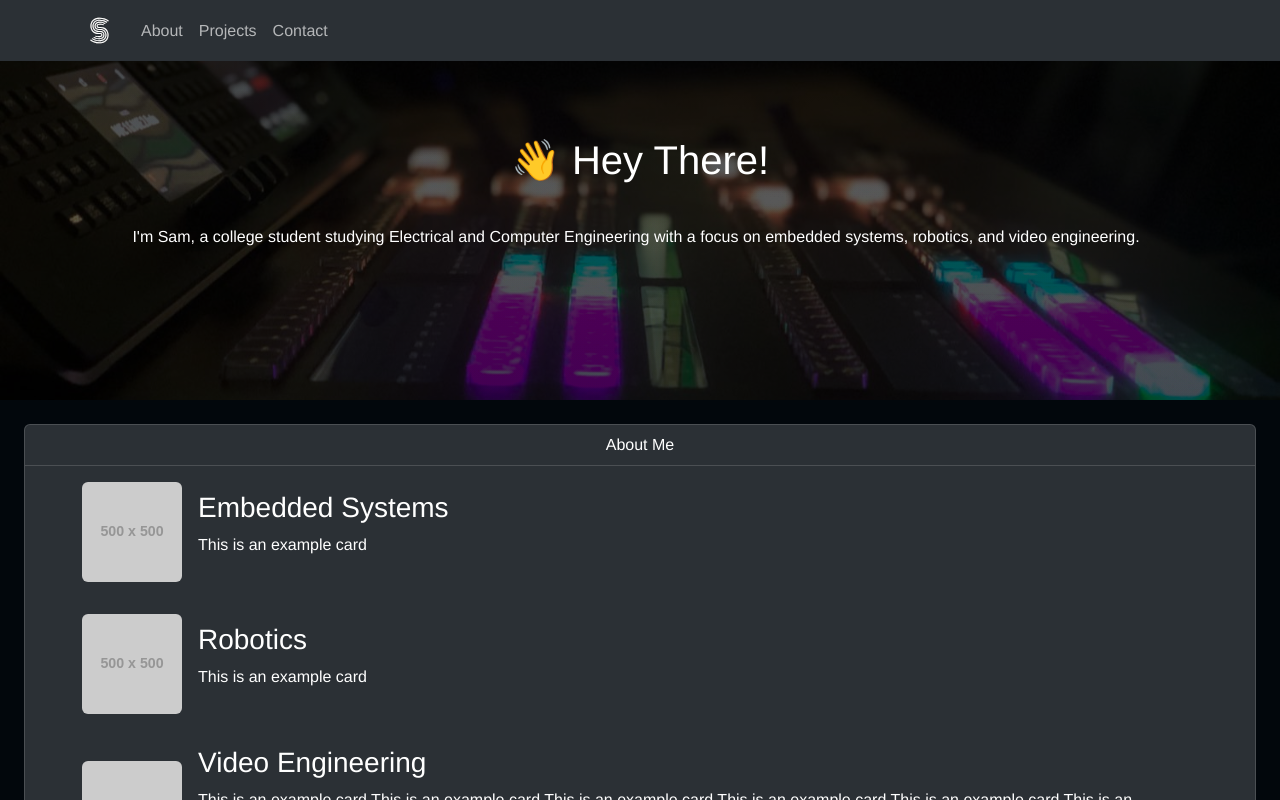
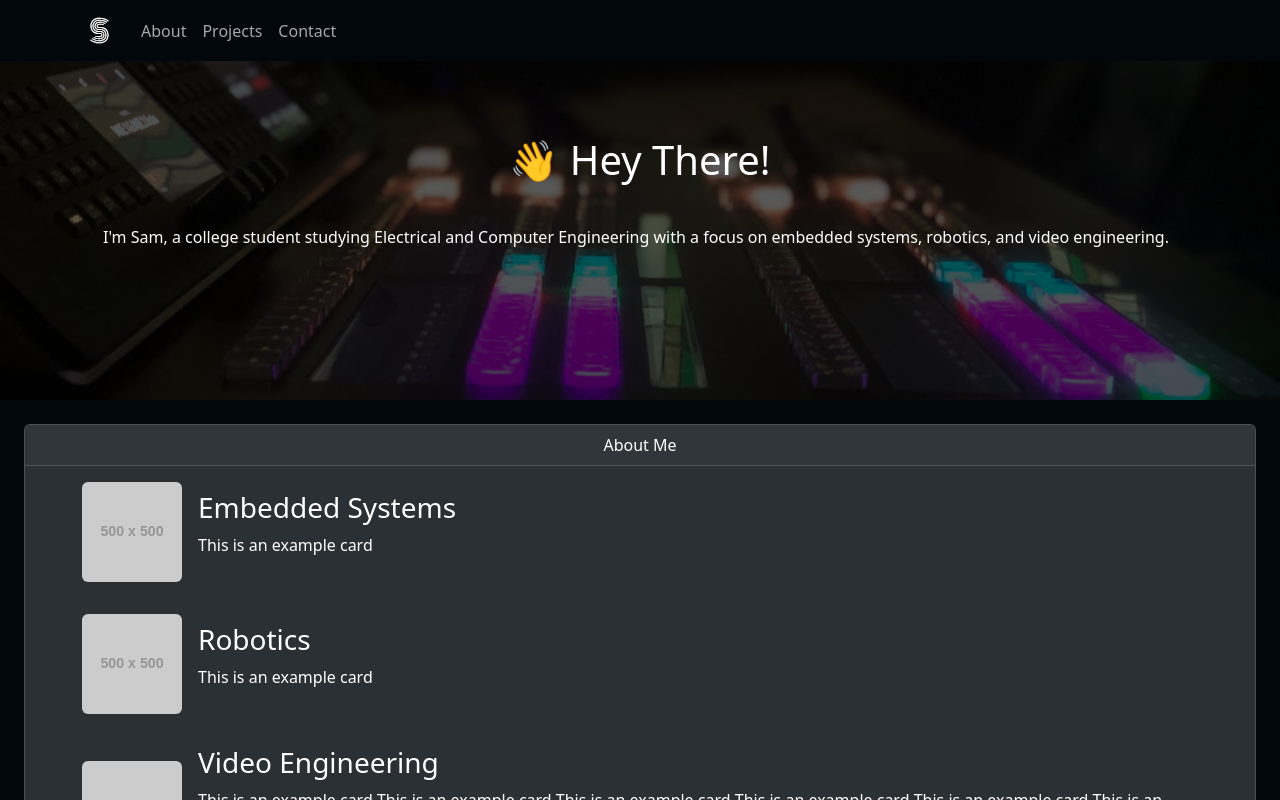
Before and after one commit to Saamstep/site, a React (Vite) app: page / in a window 1280 px wide. Shown: the top 800 px of the page. Built offline with nearby package versions, Linux system fonts and the light colour scheme.

Commit message:
basic styling works with scss

```diff
--- a/package.json
+++ b/package.json
@@ -34,6 +34,6 @@
     "sass-embedded": "^1.78.0",
     "typescript": "^5.5.3",
     "typescript-eslint": "^8.0.1",
-    "vite": "^5.4.1"
+    "vite": "^5.4.5"
   }
 }
--- a/src/assets/scss/_content.scss
+++ /dev/null
@@ -1,24 +0,0 @@
-@import 'variables';
-
-body {
-    font-family: $font-primary;
-}
-
-[data-bs-theme="dark"] {
-    --bs-body-color: #{($white)};
-    --bs-body-color-rgb: #{to-rgb($white)};
-    --bs-body-bg: #{($dark)};
-    --bs-body-bg-rgb: #{to-rgb($dark)};
-    --bs-tertiary: #{$blue-600};
-
-    .btn-primary {
-        --bs-btn-bg: #{mix($grey, $blue-400, .5 * 1%)};
-        --bs-btn-border-color: #{rgba($white, .25 * 1%)};
-        --bs-btn-hover-bg: #{darken(mix($grey, $blue-400, .5 * 1%), 5%)};
-        --bs-btn-hover-border-color: #{rgba($white, .25)};
-        --bs-btn-active-bg: #{darken(mix($grey, $blue-400, .5 * 1%), 10%)};
-        --bs-btn-active-border-color: #{rgba($white, .5 * 1%)};
-        --bs-btn-focus-border-color: #{rgba($white, .5 * 1%)};
-        --bs-btn-focus-box-shadow: 0 0 0 .25rem rgba(255, 255, 255, .2 * 1%);
-      }
-}
--- a/src/assets/scss/_variables.scss
+++ /dev/null
@@ -1,21 +0,0 @@
-// Colours
-$black:         #2e2e2e;
-$dark:          #02070c;
-$dark-600:      hsl(0, 0%, 0%);
-$blue:          #3575ed;
-$blue-400:      #3575ed;
-$blue-500:      #3575ed;
-$blue-600:      #3575ed;
-$blue-700:      #3575ed;
-$cream:         #fcfbf5;
-$green:         #b2ca9d;
-$green-dark:    #4d6638;
-$grey-light:    #808080;
-$grey:          #4f4f4f;
-$pink-light:    #f8d8d8;
-$pink:          #f0acac;
-$pink-dark:     #835151;
-$white:         #ffffff;
-
-// Fonts
-$font-primary:  'Helvetica', serif;
--- a/src/components/NavBarMenu.tsx
+++ b/src/components/NavBarMenu.tsx
@@ -13,7 +13,7 @@ function NavBarMenu() {
   }
 
   return (
-    <Navbar expand="lg" className="bg-body-tertiary" fixed="top">
+    <Navbar expand="lg" bg="dark" fixed="top">
       <Container>
         <Navbar.Brand>
           <img
--- a/src/components/ProjectCard.tsx
+++ b/src/components/ProjectCard.tsx
@@ -27,7 +27,7 @@ function ProjectCard({ title, children, buttonText, buttonLink, goLink, goText,
               return (
                 // <a onClick={FilterProjects(t.toLowerCase().replace(/ /g, "_"))}>
                 <Badge bg="secondary" className="me-1">
-                  {"#" + t}
+                  {t}
                 </Badge>
                 // </a>
               );
--- a/src/main.tsx
+++ b/src/main.tsx
@@ -1,9 +1,7 @@
 import { StrictMode } from "react";
 import { createRoot } from "react-dom/client";
 import App from "./App.tsx";
-import "bootstrap/dist/css/bootstrap.min.css";
-// import "./styles/style.scss";
-import './assets/scss/_content.scss'
+import "./styles/main.scss"
 
 document.documentElement.setAttribute("data-bs-theme", "dark");
 
--- /dev/null
+++ b/src/styles/colors.scss
@@ -0,0 +1,9 @@
+// Colours
+$white:         #ffffff;
+$sam-blue:      #2B738B;
+$grey:          #404040;
+$black:         #000000;
+$bg-dark:       #02070c;
+
+// Fonts
+$font-primary:  'Helvetica', serif;
--- /dev/null
+++ b/src/styles/main.scss
@@ -0,0 +1,15 @@
+@import './colors.scss';
+
+$primary: $sam-blue;
+$secondary: $grey;
+$dark: $bg-dark;
+
+@import "../../node_modules/bootstrap/scss/bootstrap";
+
+[data-bs-theme="dark"] {
+    --bs-body-color: #{($white)};
+    --bs-body-color-rgb: #{to-rgb($white)};
+    --bs-body-bg: #{($bg-dark)};
+    --bs-body-bg-rgb: #{to-rgb($bg-dark)};
+    --bs-primary-rgb: #{to-rgb($sam-blue)};
+}
```
Also changed, not shown: 2 other files (tests, documents, lock files or other folders).
